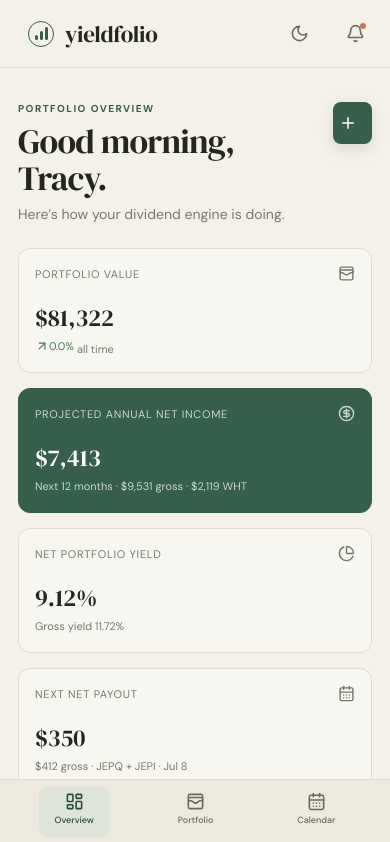
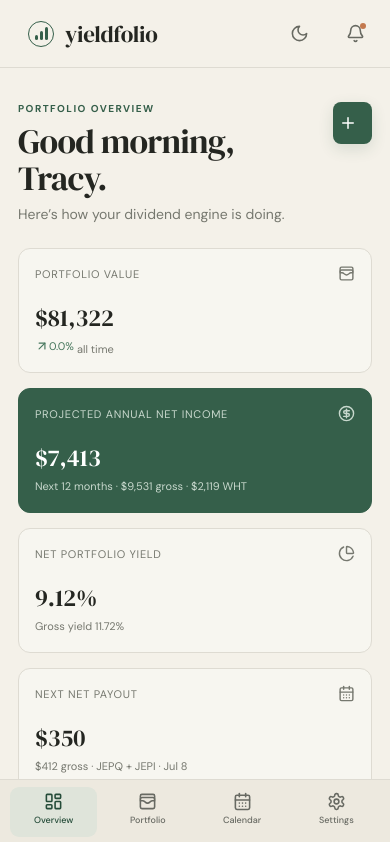
Before and after one commit to tphamhz/yieldfolio, a React (Vite) app: page / in a window 390 px wide. Shown: the top 842 px of the page. Built offline with nearby package versions, Linux system fonts and the light colour scheme.

Commit message:
Add Settings to mobile navigation

```diff
--- a/src/main.jsx
+++ b/src/main.jsx
@@ -469,7 +469,10 @@ function App() {
     <div className="app-shell">
       <aside className="sidebar">
         <Logo />
-        <nav>{nav.map(([id, Icon, label]) => <button key={id} className={view === id ? "active" : ""} onClick={() => setView(id)}><Icon size={19} /><span>{label}</span></button>)}</nav>
+        <nav>
+          {nav.map(([id, Icon, label]) => <button key={id} className={view === id ? "active" : ""} onClick={() => setView(id)}><Icon size={19} /><span>{label}</span></button>)}
+          <button className={`mobile-settings ${view === "settings" ? "active" : ""}`} onClick={() => setView("settings")}><Settings size={19} /><span>Settings</span></button>
+        </nav>
         <div className="sidebar-bottom"><button className={view === "settings" ? "active" : ""} onClick={() => setView("settings")}><Settings size={19} /><span>Settings</span></button><div className="user-card"><div className="user-avatar">TP</div><div><strong>Tracy Pham</strong><span>Personal portfolio</span></div><MoreHorizontal size={18} /></div></div>
       </aside>
       <div className="main-area">
--- a/src/styles.css
+++ b/src/styles.css
@@ -28,6 +28,7 @@ button { cursor: pointer; }
 .brand-mark span { width: 3px; background: var(--green); border-radius: 2px; }
 .brand-mark span:nth-child(1) { height: 5px; }.brand-mark span:nth-child(2) { height: 9px; }.brand-mark span:nth-child(3) { height: 13px; }
 nav { margin-top: 54px; display: flex; flex-direction: column; gap: 7px; }
+.mobile-settings { display: none; }
 nav button, .sidebar-bottom > button { border: 0; background: transparent; color: #686a63; border-radius: 9px; display: flex; align-items: center; gap: 13px; padding: 12px 13px; font-weight: 500; text-align: left; }
 nav button:hover, nav button.active { background: #dfe4da; color: #254c39; }
 .sidebar-bottom > button:hover,.sidebar-bottom > button.active { background: #dfe4da; color: #254c39; }
@@ -161,7 +162,7 @@ h1 { font-size: clamp(34px, 3vw, 45px); line-height: 1.08; letter-spacing: -.8px
   .stats-grid { grid-template-columns: 1fr 1fr; }.monthly-stats-grid { grid-template-columns: repeat(3, 1fr); }.dashboard-grid { grid-template-columns: 1fr; }.calendar-layout { grid-template-columns: 1fr; }.month-summary { display: grid; grid-template-columns: 1fr 1fr; gap: 15px 25px; }.month-summary .eyebrow,.month-summary h2 { grid-column: 1; }.month-income { grid-column: 2; grid-row: 1 / 3; margin-top: 0; }.summary-divider { display:none; }.month-summary h3,.summary-events,.calendar-note { grid-column: 1 / 3; }
 }
 @media (max-width: 760px) {
-  .sidebar { width: 100%; height: 65px; inset: auto 0 0; padding: 7px 16px; border: 0; border-top: 1px solid var(--line); flex-direction: row; }.sidebar > .brand,.sidebar-bottom { display:none; }.sidebar nav { margin: 0; width:100%; flex-direction:row; justify-content:space-around; }.sidebar nav button { flex-direction:column; gap:3px; padding:5px 15px; font-size:9px; }.main-area { margin-left:0; width:100%; padding-bottom:65px; } header { height:68px; padding:0 18px; }.mobile-logo { display:block; }.header-value,.market-status { display:none; } main { padding:34px 18px 50px; }.page-heading { align-items:flex-start; }.page-heading .button { width:42px; padding:0; font-size:0; }.stats-grid { grid-template-columns:1fr 1fr; }.stat-card { min-height:125px; padding:16px; }.stat-value { font-size:24px; }.calendar-day { min-height:80px; padding:4px; }.calendar-event .ticker-avatar,.calendar-event span { display:none; }.calendar-event { padding:4px; }.form-grid { grid-template-columns:1fr; }
+  .sidebar { width: 100%; height: 65px; inset: auto 0 0; padding: 7px 10px; border: 0; border-top: 1px solid var(--line); flex-direction: row; }.sidebar > .brand,.sidebar-bottom { display:none; }.sidebar nav { margin: 0; width:100%; flex-direction:row; justify-content:space-around; }.sidebar nav button { flex: 1; flex-direction:column; gap:3px; padding:5px 8px; font-size:9px; }.sidebar nav .mobile-settings { display:flex; }.main-area { margin-left:0; width:100%; padding-bottom:65px; } header { height:68px; padding:0 18px; }.mobile-logo { display:block; }.header-value,.market-status { display:none; } main { padding:34px 18px 50px; }.page-heading { align-items:flex-start; }.page-heading .button { width:42px; padding:0; font-size:0; }.stats-grid { grid-template-columns:1fr 1fr; }.stat-card { min-height:125px; padding:16px; }.stat-value { font-size:24px; }.calendar-day { min-height:80px; padding:4px; }.calendar-event .ticker-avatar,.calendar-event span { display:none; }.calendar-event { padding:4px; }.form-grid { grid-template-columns:1fr; }
 }
 @media (max-width: 480px) {
   .stats-grid,.monthly-stats-grid { grid-template-columns:1fr; }.page-heading { margin-bottom:25px; }.panel { padding:18px; }.toolbar { align-items:stretch; flex-direction:column; }.search { width:100%; }.legend { display:none; }.month-summary { display:block; }.month-summary h2 { margin-bottom:18px; }.month-income { margin-bottom:22px; }.summary-divider { display:block; }.bar-chart { gap:6px; }.modal { padding:21px; }.provider-heading { grid-template-columns:auto 1fr; }.connection-badge { grid-column:1 / 3; width:max-content; }.api-form { grid-template-columns:1fr; }.sync-row,.sync-actions { align-items:flex-start; flex-direction:column; }
```
